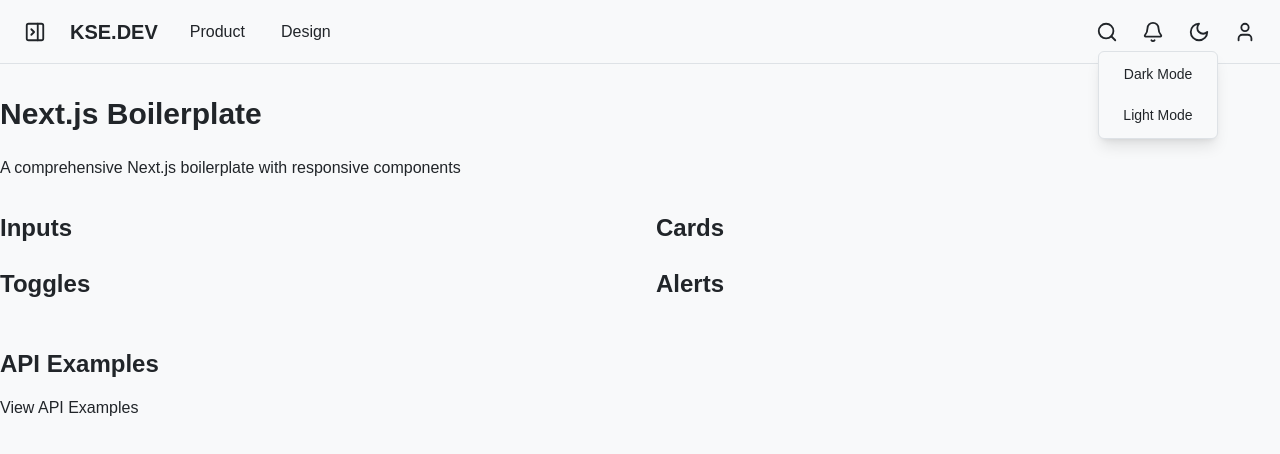
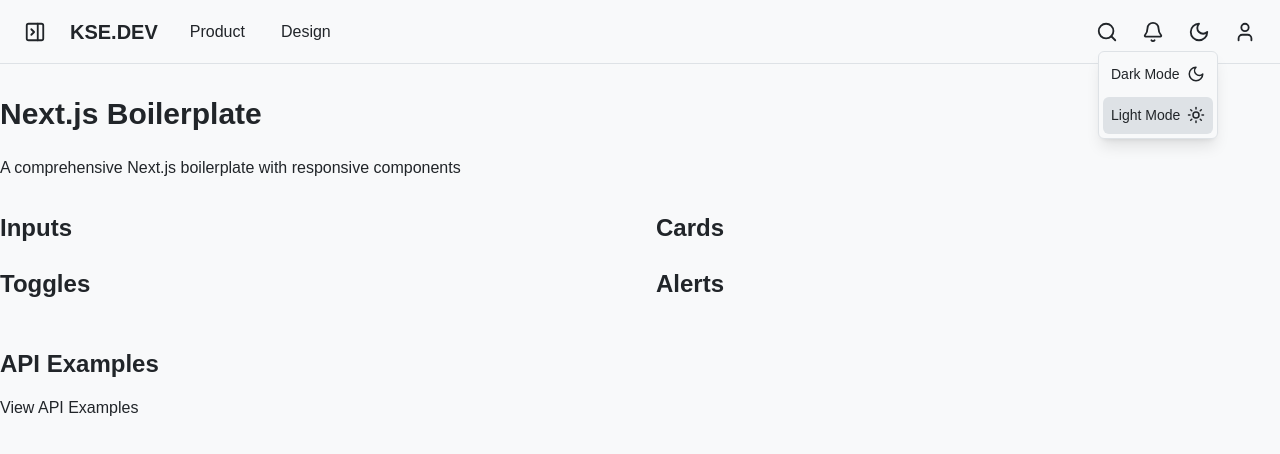
Before and after one commit to sinde530/nextjs-modular-utilities, a Next.js app: page / in a window 1280 px wide. Both pictures are taken after a click on the element 1199 px from the left and 31 px from the top of the page. Shown: the top 454 px of the page. Built offline with nearby package versions, Linux system fonts and the light colour scheme.

Commit message:
Update Dark Mode Transition

```diff
--- a/src/app/components/darkMode/ThemeProvider.tsx
+++ b/src/app/components/darkMode/ThemeProvider.tsx
@@ -13,8 +13,8 @@ export function ThemeProvider({ children }: { children: React.ReactNode }) {
   return (
     <NextThemesProvider attribute="class" defaultTheme="light" enableSystem>
       <div
-        className={`transition-colors duration-500 ease-in-out transform ${
-          mounted ? 'opacity-100 scale-100 translate-y-0' : 'opacity-0 scale-95 translate-y-2'
+        className={`transition-colors duration-500 ease-in-out ${
+          mounted ? 'opacity-100' : 'opacity-0'
         }`}
       >
         {children}
--- a/src/app/components/darkMode/ThemeToggle.tsx
+++ b/src/app/components/darkMode/ThemeToggle.tsx
@@ -2,6 +2,7 @@
 
 import { AnimatePresence, motion } from 'framer-motion';
 import { useTheme } from 'next-themes';
+import { Moon, Sun } from 'lucide-react';
 import { useEffect, useState } from 'react';
 
 interface ThemeMenuOpenProps {
@@ -9,7 +10,7 @@ interface ThemeMenuOpenProps {
 }
 
 export function ThemeToggle({ closeMenu }: ThemeMenuOpenProps) {
-  const { setTheme } = useTheme();
+  const { theme, setTheme } = useTheme();
   const [mounted, setMounted] = useState(false);
 
   useEffect(() => {
@@ -20,8 +21,8 @@ export function ThemeToggle({ closeMenu }: ThemeMenuOpenProps) {
     return null;
   }
 
-  const handleThemeChange = (theme: string) => {
-    setTheme(theme);
+  const handleThemeChange = (newTheme: string) => {
+    setTheme(newTheme);
     closeMenu();
   };
 
@@ -39,15 +40,21 @@ export function ThemeToggle({ closeMenu }: ThemeMenuOpenProps) {
           <div className="flex flex-col gap-1">
             <div
               onClick={() => handleThemeChange('dark')}
-              className="text-[14px] text-textPrimary p-2 hover:bg-borderColor rounded-md cursor-pointer justify-center flex"
+              className={`text-[14px] text-textPrimary p-2 hover:bg-borderColor rounded-md cursor-pointer flex items-center justify-between ${
+                theme === 'dark' ? 'bg-borderColor' : ''
+              }`}
             >
-              Dark Mode
+              <span>Dark Mode</span>
+              <Moon size={18} />
             </div>
             <div
               onClick={() => handleThemeChange('light')}
-              className="text-[14px] text-textPrimary p-2 hover:bg-borderColor rounded-md cursor-pointer justify-center flex"
+              className={`text-[14px] text-textPrimary p-2 hover:bg-borderColor rounded-md cursor-pointer flex items-center justify-between ${
+                theme === 'light' ? 'bg-borderColor' : ''
+              }`}
             >
-              Light Mode
+              <span>Light Mode</span>
+              <Sun size={18} />
             </div>
           </div>
         </motion.div>
--- a/src/app/globals.css
+++ b/src/app/globals.css
@@ -32,4 +32,5 @@ body {
   background: var(--background-primary);
   color: var(--text-primary);
   font-family: Arial, Helvetica, sans-serif;
+  transition: background-color 3s, color 0.1s;
 }
--- a/src/app/layout/MainLayout/index.tsx
+++ b/src/app/layout/MainLayout/index.tsx
@@ -23,7 +23,7 @@ export function MainLayout({ children }: { children: React.ReactNode }) {
       <Header toggleSidebar={() => setSidebarOpen(!sidebarOpen)} sidebarOpen={sidebarOpen} />
       <div className="flex flex-1 overflow-hidden">
         {/* <Sidebar open={sidebarOpen} setOpen={setSidebarOpen} /> */}
-        <main className="flex-1 overflow-y-auto pt-16">{children}</main>
+        <main className="flex-1 overflow-y-auto pt-16 bg-backgroundPrimary">{children}</main>
       </div>
     </div>
   );
```
